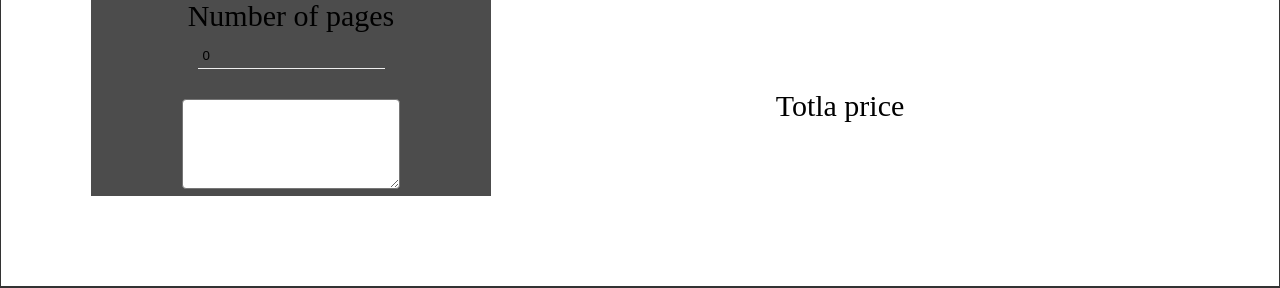
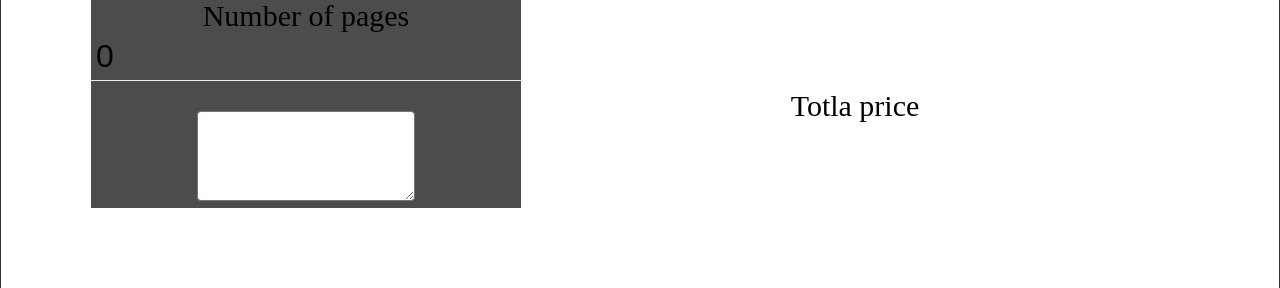
Before and after one commit to bagelthyme/proofreading, a PHP site: page /basic.html in a window 1280 px wide. Shown: the part 966-1254 px from the top of the page. Run offline with PHP 8.4, Linux system fonts and the light colour scheme; some libraries are stand-ins or nearby versions.

Commit message:
another commit

```diff
--- a/style.css
+++ b/style.css
@@ -410,6 +410,7 @@ margin-bottom: 30px;
 background: transparent;
 border: none;
 border-bottom: 1px solid #eee;
+font-size: 2rem;
 }
 
 input::placeholder {
```
Also changed, not shown: header.html (added, +7 -0 lines), index.html (+2 -7 lines), 1 other file.
